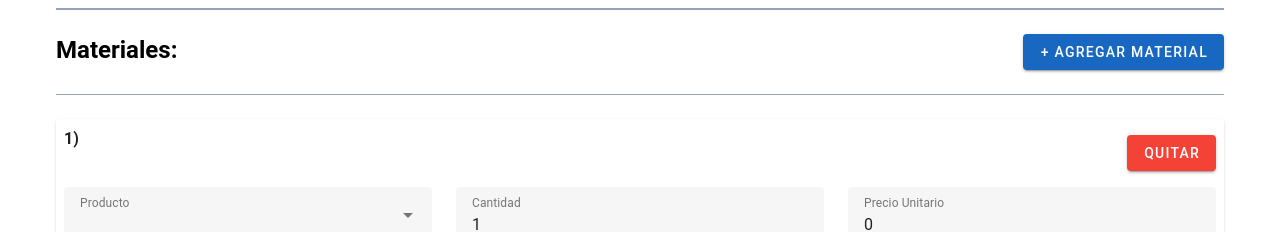
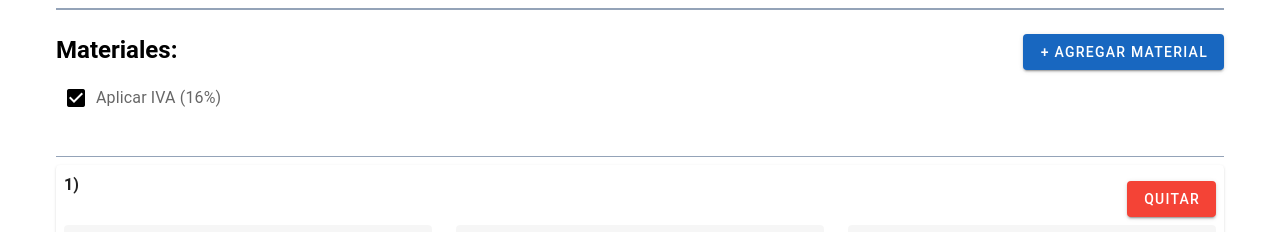
Before and after one commit to egrazhs/bloqueraNuxt, a Nuxt app: page /remisiones/create in a window 1280 px wide. Shown: the part 514-746 px from the top of the page. Built offline with nearby package versions, Linux system fonts and the light colour scheme; no server answers; the database is empty.

Commit message:
migracion a lap

```diff
--- a/pages/index.vue
+++ b/pages/index.vue
@@ -14,20 +14,21 @@
 				<li>~ Functions: Function para reestablecer la cantidad de stock de todos los productos.</li>
 				<li>~ Refactor: Cambio enla BD de la tabla de 'movimientos' a 'movimientos_inventario'</li>
 				<li>~ Bug: Solucionado un erroe que guardaba un movimiento que restaba el stock de un producto pero no actualizaba el stock del producto en BD</li>
+
+				<li>~ Modificar el precio unitario de un producto al elegir nuevo en remisiones.</li>
+				<li>~ Desglosar precio subtotal de cada producto en materiales al agregar Remisión.</li>
 			</ol>
 		</section>
 
 		<section class="p-2 hover:bg-slate-200">
 			<h4 class="font-bold">To Do:</h4>
 			<ol class="text-xs">
-				<li>~ Modificar el precio unitario de un producto al elegir nuevo en remisiones.</li>
-				<li>~ "Levantado en Piso" como opcion por default en remisones para la Obra.</li>
-				<li>~ Desglosar precio subtotal de cada producto en materiales al agregar Remisión.</li>
+				<li>~ "Levantado en Piso" como opcion por default en remisiones para la Obra.</li>
 				<li>~ Checkbox de IVA en agregar remision.</li>
 				<li>~ Poder elegir periodo de tiempo en estado de cuenta.</li>
 				<li>~ Listar/Mostrar productos de esa familia de productos</li>
-				<li>~ Poner chofer al lado de sucursal en ver remisiones.</li>
-				<li>~ Poner Cantidad a pagar a chofer [en las remisiones.</li>
+				<!--<li>~ Poner chofer al lado de sucursal en ver remisiones.</li>-->
+				<!--<li>~ Poner Cantidad a pagar a chofer [en las remisiones.</li>-->
 				<li>~ Agregar la forma de pago al ejemplo de remisiones.</li>
 				<li>~ Guardar comision de pago a vendedores en remisiones (no es visible en detalles de la remision).</li>
 				<li>~ En Familia de produtos, mostrar los productos de esa familia en Ver Mas</li>
--- a/pages/remisiones/create.vue
+++ b/pages/remisiones/create.vue
@@ -63,12 +63,18 @@
 				<v-btn @click="addMaterial" color="primary">+ Agregar Material</v-btn>
 			</div>
 
-			<v-divider :thickness="1" class="border-opacity-100 border-slate-400 my-6"></v-divider>
+			<!-- Checkbox para IVA -->
+			<v-checkbox
+				v-model="aplicar_iva"
+				label="Aplicar IVA (16%)"
+			></v-checkbox>
+
+			<v-divider :thickness="1" class="border-opacity-100 border-slate-400 my-2"></v-divider>
 
 			<!--Listado de Materiales de la remisión-->
 			<div v-for="(material, index) in materiales" :key="index" class="my-2">
 				<v-card class="pa-2 mb-2">
-					<div class="flex justify-between mb-4">
+					<div class="flex justify-between mb-2">
 						<h6 class="font-bold">{{index+1}})</h6>
 						<v-btn @click="removeMaterial(index)" class="mt-2" color="red">Quitar</v-btn>
 					</div>
@@ -111,7 +117,7 @@
 					<v-row>
 						<v-col cols="12">
 							<v-text class="font-weight-bold">
-								Subtotal: {{ (material.precio_unitario * material.cantidad || 0).toFixed(2) }}
+								Subtotal: {{ calcularSubtotal(material) }}
 							</v-text>
 						</v-col>
 					</v-row>
@@ -165,6 +171,8 @@
 	const fecha = ref('');
 	const usarHoraActual = ref(false);
 
+	const aplicar_iva = ref(true);
+
 	const materiales = ref([{ producto: '', cantidad: 1, precio_unitario: 0 }]);
 
 	const total_remision = computed(() => {
@@ -175,8 +183,13 @@
 		}, 0);
 	});
 
+	// Calcular el total de la remisión considerando el IVA
 	const formattedTotalRemision = computed(() => {
-		return total_remision.value.toFixed(2);
+		const total = materiales.value.reduce((sum, material) => {
+			const subtotal = material.cantidad * material.precio_unitario || 0;
+			return sum + subtotal;
+		}, 0);
+		return aplicar_iva.value ? (total * 1.16).toFixed(2) : total.toFixed(2);
 	});
 
 	const hacerAbono = ref(false);
@@ -240,6 +253,13 @@
 			console.log("Producto no encontrado, precio unitario asignado a 0");
 		}
 	};
+
+	// Calcular el subtotal para cada material
+	function calcularSubtotal(material) {
+		const subtotal = material.cantidad * material.precio_unitario || 0;
+		return aplicar_iva.value ? (subtotal * 1.16).toFixed(2) : subtotal.toFixed(2);
+	}
+
 
 	const actualizarCantidadAbono = () => {
 		if (pagarEnSuTotalidad.value) {
```
